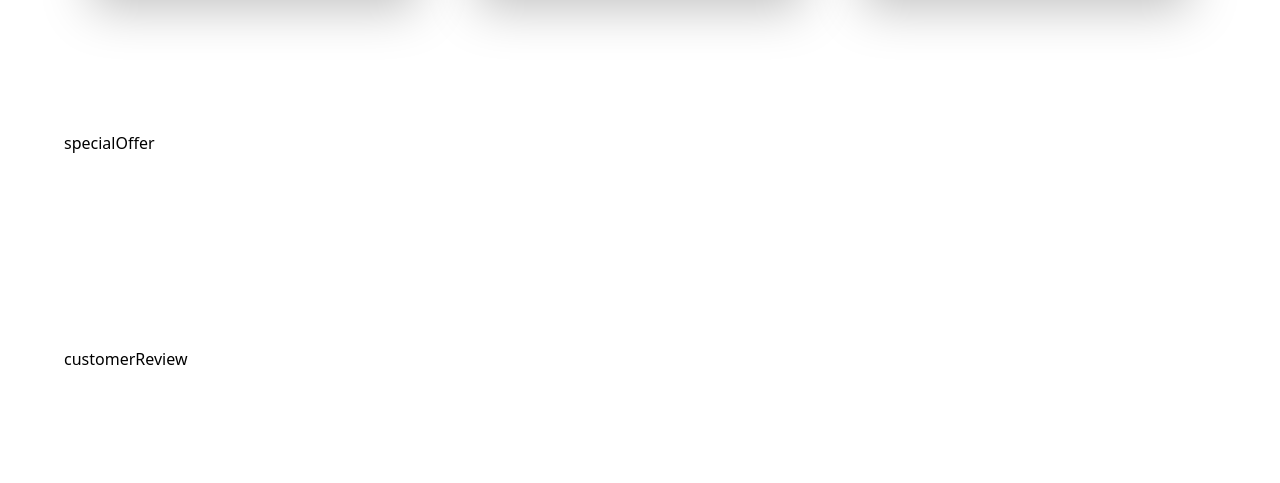
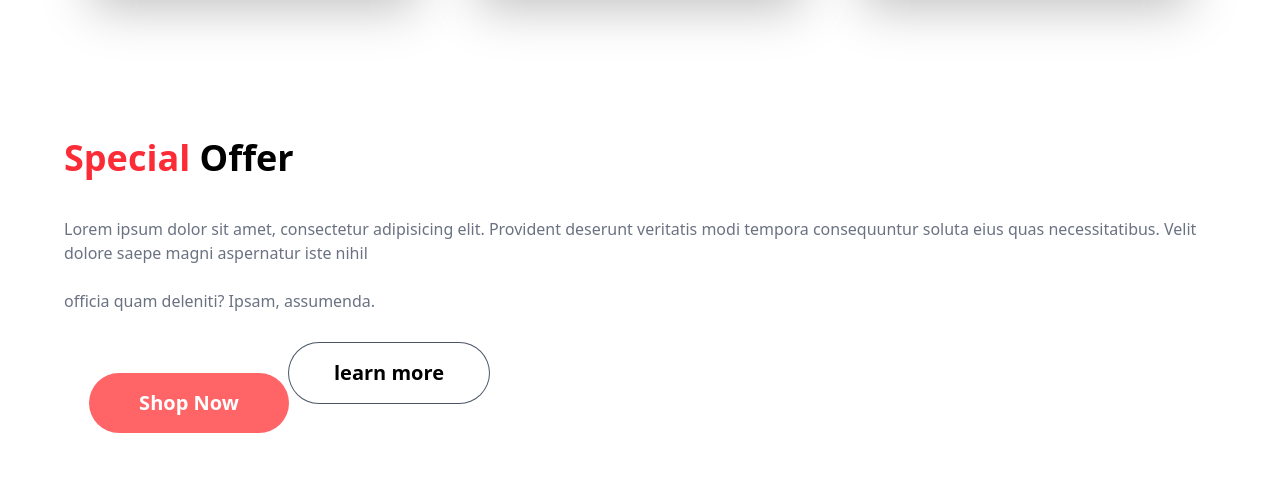
Before and after one commit to Dawit212119/Website, a React (Vite) app: page / in a window 1280 px wide. Shown: the part 3820-4303 px from the top of the page. Built offline with nearby package versions, Linux system fonts and the light colour scheme; a web font is replaced by a local one.

Commit message:
WIP special offer section

```diff
--- a/src/sections/specialOffer.tsx
+++ b/src/sections/specialOffer.tsx
@@ -1,5 +1,31 @@
 const SpecialOffer = () => {
-  return <div>specialOffer</div>;
+  return (
+    <section className="flex flex-col w-full  gap-16 min-h-screen ">
+      <div className="flex flex-col w-full">
+        <h1 className="text-4xl font-bold leading-normal max-sm:whitespace-nowrap">
+          <span className="text-red-500">Special</span> Offer
+        </h1>
+        <div className="pt-8 w-full text-gray-500">
+          <p>
+            Lorem ipsum dolor sit amet, consectetur adipisicing elit. Provident
+            deserunt veritatis modi tempora consequuntur soluta eius quas
+            necessitatibus. Velit dolore saepe magni aspernatur iste nihil
+            <br />{" "}
+          </p>
+
+          <p className="pt-6">officia quam deleniti? Ipsam, assumenda.</p>
+        </div>
+        <div className="flex items-center  pl-[25px]">
+          <button className="bg-red-400 px-2 py-4  rounded-4xl text-white text-xl font-bold mt-15 w-[200px] hover:bg-red-500 hover:scale-110 focus:outline-none focus:ring-amber-300">
+            Shop Now
+          </button>{" "}
+          <button className="bg-white px-2 py-4 rounded-4xl ring-1 ring-gray-600 text-black text-xl font-semibold w-[200px]">
+            learn more
+          </button>
+        </div>
+      </div>
+    </section>
+  );
 };
 
 export default SpecialOffer;
```
